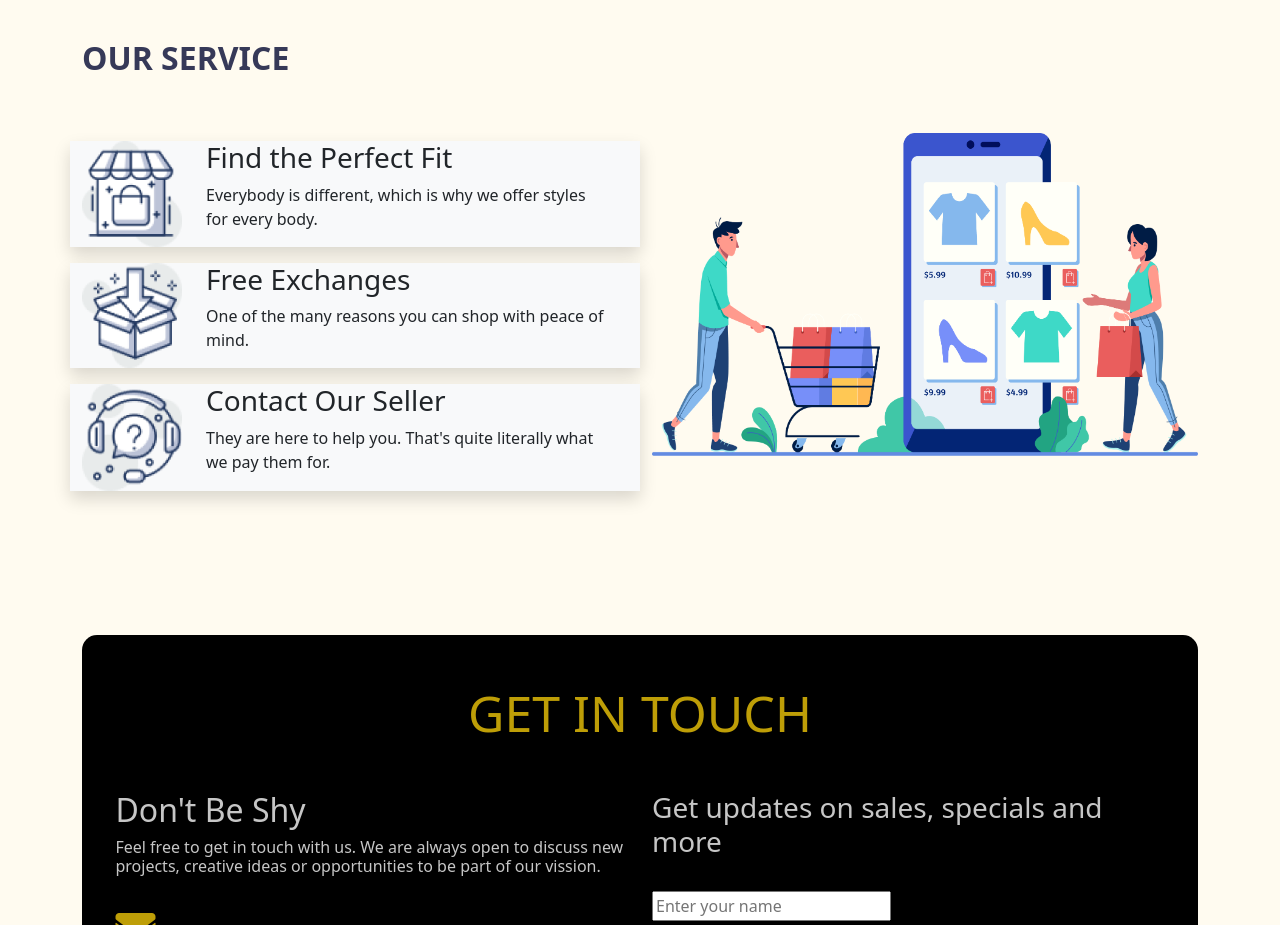
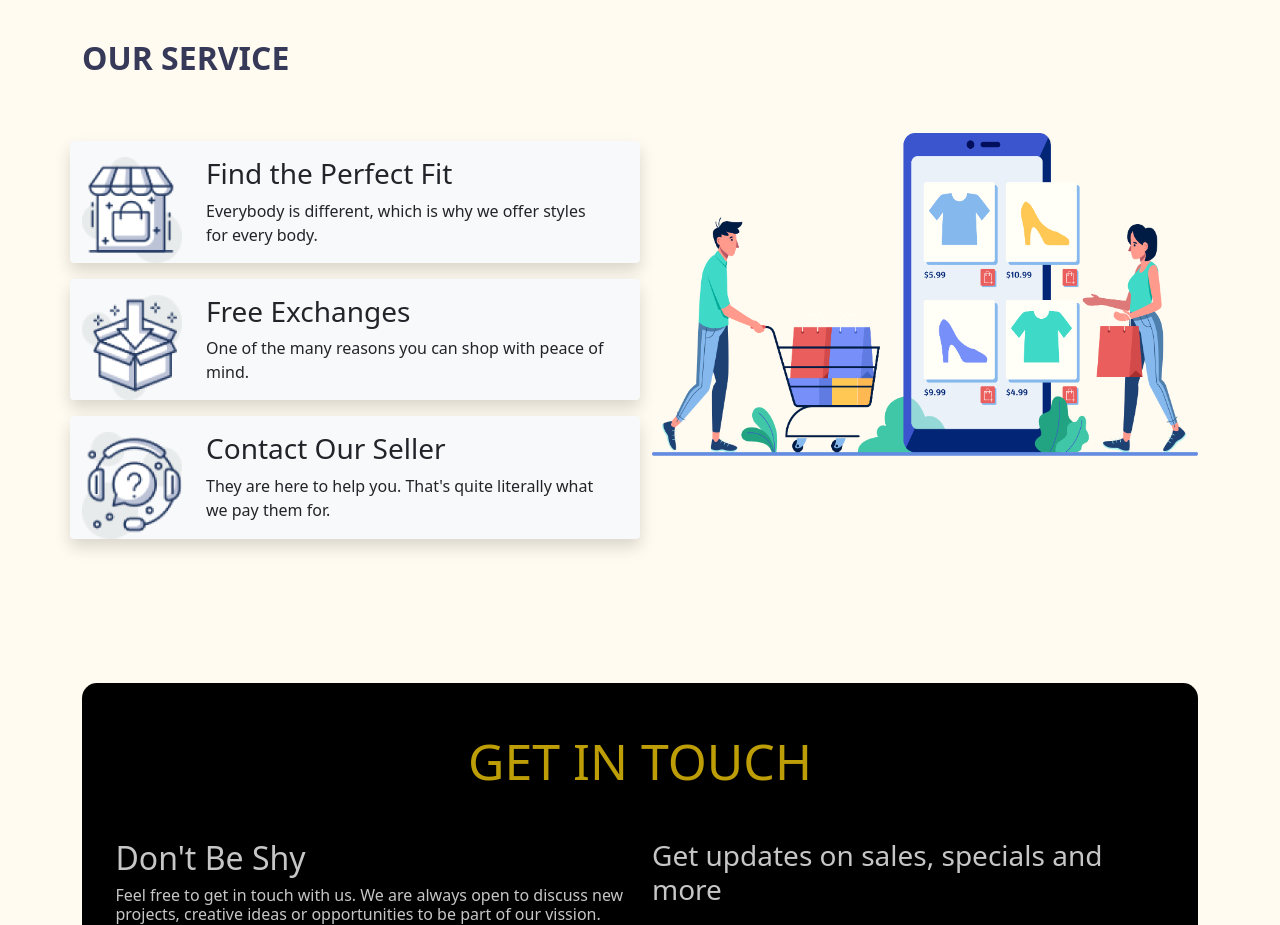
Before and after one commit to aktaruzzamanjoti97/penguin-fashion-website, a plain HTML site: page index.html in a window 1280 px wide. Shown: the part 2320-3245 px from the top of the page. Drawn offline with Linux system fonts and the light colour scheme.

Commit message:
alhamdulillah done!

```diff
--- a/css/style.css
+++ b/css/style.css
@@ -54,8 +54,8 @@ h1{
 .price-color{
     color: goldenrod;
 }
-.sercice-area{
-    border-radius: 10px;
+.service-area{
+    border-radius: 20px;
 }
 .extra-part{
     background-color: black;
--- a/index.html
+++ b/index.html
@@ -215,8 +215,8 @@
         <h2 class="almost-violet"><strong>OUR SERVICE</strong></h2>
         <div class="row mt-5">
           <div class="col-md-6">
-            <div class="row sercice-area">
-              <div class="d-flex justify-content-between mt-3 bg-light shadow">
+            <div class="row service-area">
+              <div class="d-flex justify-content-between rounded mt-3 pt-3 bg-light shadow">
                 <img style="width: 100px;" src="images/perfect-kit.png" alt="" srcset="">
                 <div class="container">
                   <h3>Find the Perfect Fit</h3>
@@ -224,7 +224,7 @@
                 </div>
               </div>
 
-              <div class="d-flex justify-content-between mt-3 bg-light shadow">
+              <div class="d-flex justify-content-between mt-3 pt-3 rounded bg-light shadow">
                 <img style="width: 100px;" src="images/free-exchange.png" alt="" srcset="">
                 <div class="container">
                   <h3>Free Exchanges</h3>
@@ -232,7 +232,7 @@
                 </div>
               </div>
 
-              <div class="d-flex justify-content-between mt-3 bg-light shadow">
+              <div class="d-flex justify-content-between mt-3 pt-3 rounded bg-light shadow">
                 <img style="width: 100px;" src="images/contact.png" alt="" srcset="">
                 <div class="container">
                   <h3>Contact Our Seller</h3>
```
